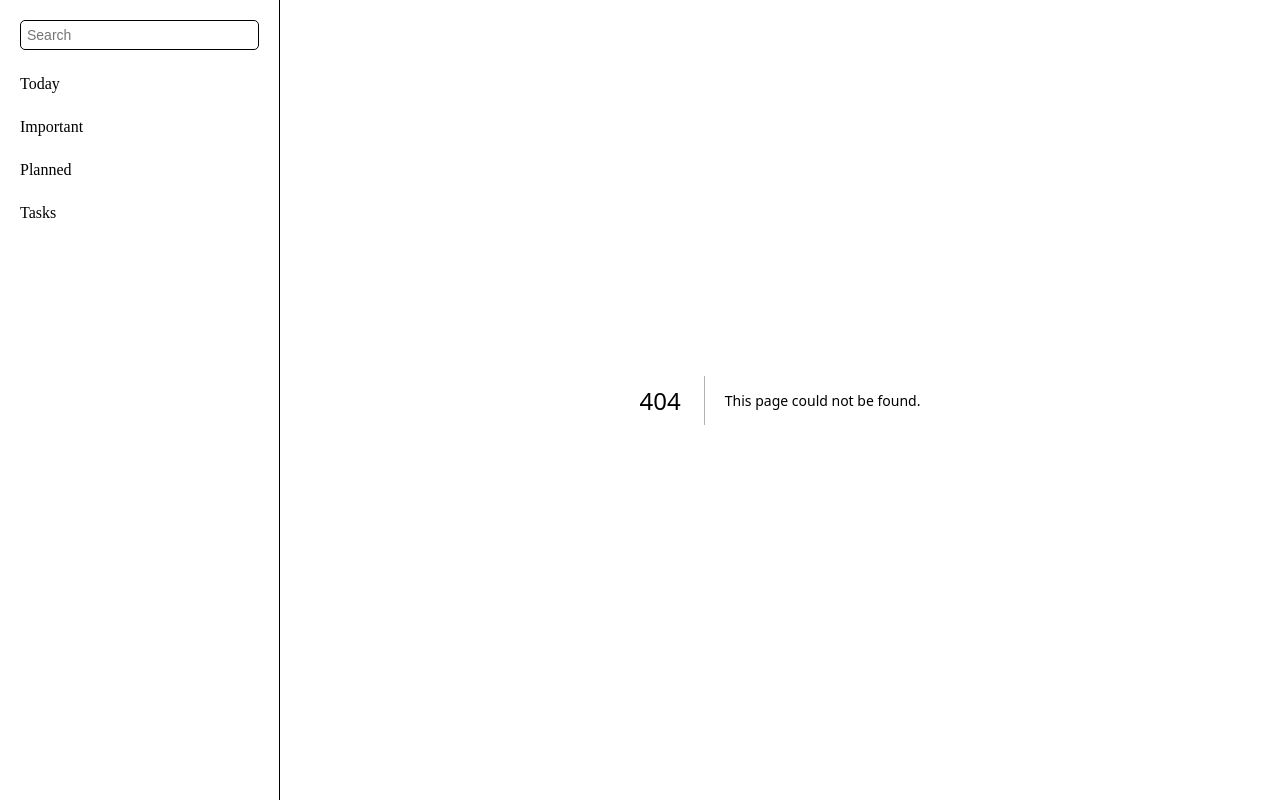
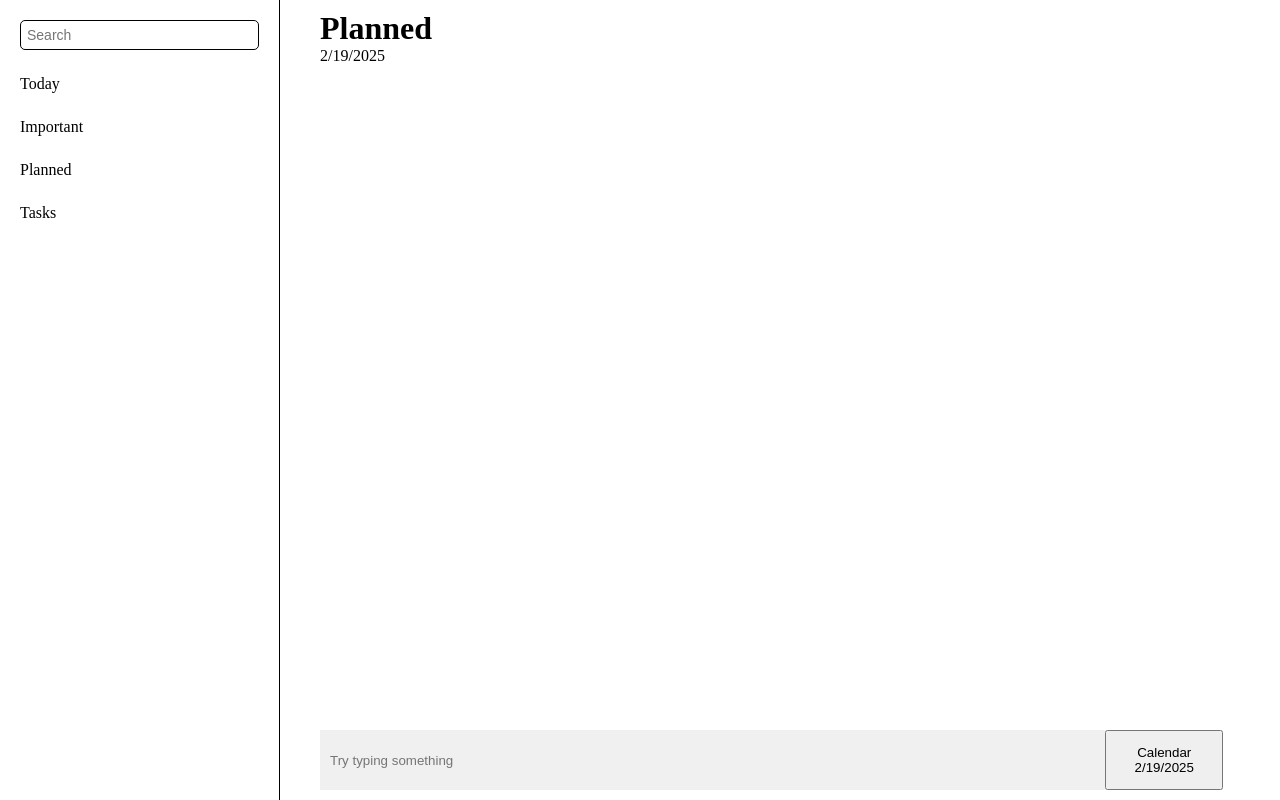
Before and after one commit to dmytro-chumak/react-to-do, a Next.js app: page /planned in a window 1280 px wide. Before the commit this address had no page. Built offline with nearby package versions, Linux system fonts and the light colour scheme.

Commit message:
feat(planned): add planned page with header, current day display, and todo list

```diff
--- /dev/null
+++ b/src/app/planned/page.jsx
@@ -0,0 +1,27 @@
+"use client";
+
+import styles from "./page.module.css";
+
+import Title from "@/components/title/title";
+import CurrentDay from "@/components/current-day/current-day";
+import TodoList from "@/components/todo-list/todo-list";
+import AddTodo from "@/components/add-todo/add-todo";
+import { useContext } from "react";
+import { TasksContext } from "@/context/TasksContext/TasksContext";
+
+export default function Planned() {
+  const todos = useContext(TasksContext).filter(
+    (todo) => todo.date !== undefined
+  );
+
+  return (
+    <>
+      <div className={styles.header}>
+        <Title value="Planned" />
+        <CurrentDay />
+      </div>
+      <TodoList todos={todos} />
+      <AddTodo />
+    </>
+  );
+}
--- /dev/null
+++ b/src/app/planned/page.module.css
@@ -0,0 +1,9 @@
+.header {
+  box-sizing: content-box;
+  height: 10vh;
+  position: fixed;
+  top: 0;
+  background-color: white;
+  padding: 10px 0;
+  width: calc(100vw - 377px);
+}
--- a/src/components/sidebar/sidebar.jsx
+++ b/src/components/sidebar/sidebar.jsx
@@ -34,7 +34,7 @@ function Menu() {
 function MenuItem({ url, value }) {
   return (
     <li className={styles.menuItem}>
-      <Link href={url} className={styles.menuItem}>
+      <Link href={url} className={styles.menuItem} scroll={false}>
         {value}
       </Link>
     </li>
```
